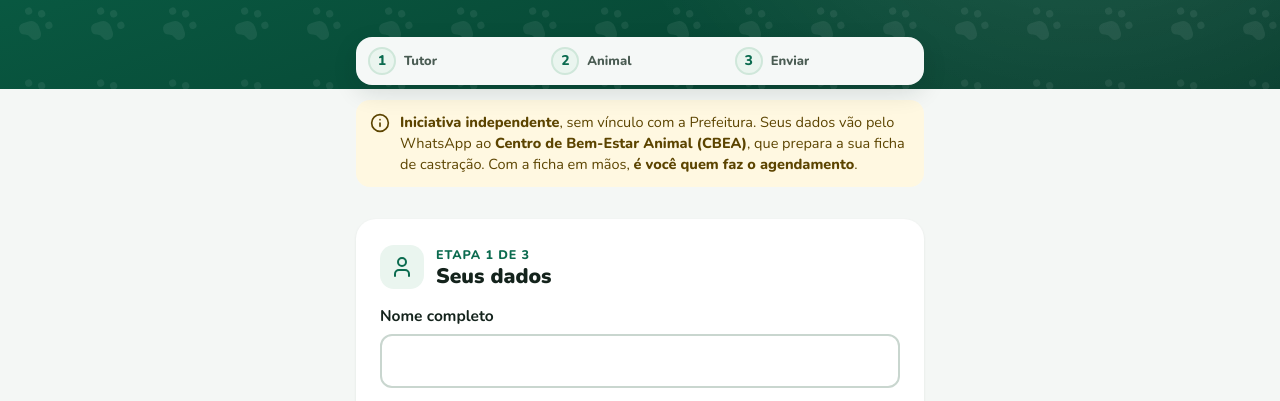
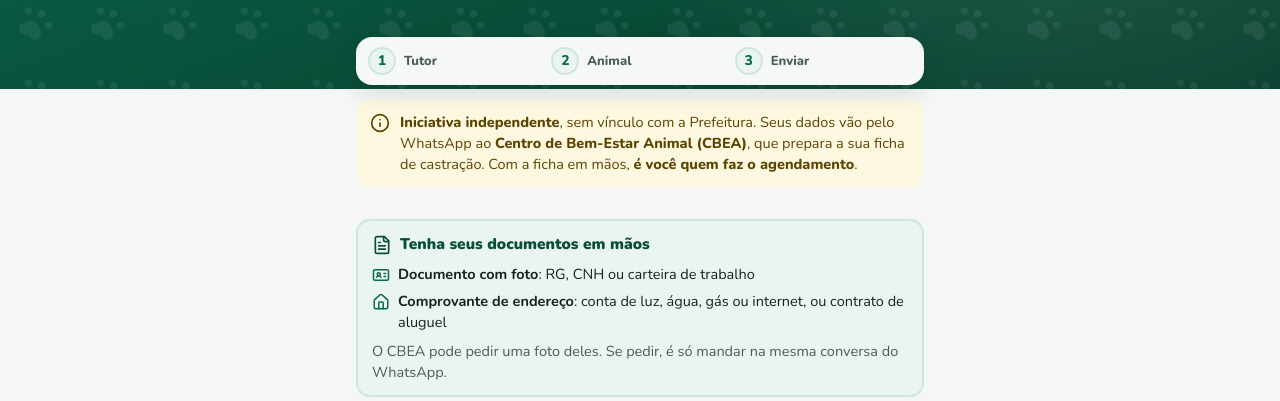
Before and after one commit to jonasgm1/castracao-joinville, a plain HTML site: page site/index.html in a window 1280 px wide. Shown: the part 372-773 px from the top of the page. Drawn offline with nearby package versions, Linux system fonts and the light colour scheme.

Commit message:
Avisa que o CBEA pode pedir documento com foto e comprovante de endereço
Bloco no início com exemplos e lembrete curto antes do botão de envio.

Co-Authored-By: Claude Opus 5.5 <noreply@anthropic.com>
Claude-Session: https://claude.ai/code/session_01Ed59MWfE9foXq6vxXorM6T

```diff
--- a/site/index.html
+++ b/site/index.html
@@ -122,6 +122,13 @@ details.preview pre{margin:0;padding:0 14px 14px;white-space:pre-wrap;word-break
 .btn-wa svg{width:26px;height:26px}
 .to{margin:0;text-align:center;font-size:14px;color:var(--ink-2)}
 .to a{white-space:nowrap}
+.docs{background:var(--green-lt);border:2px solid var(--green-md);border-radius:14px;padding:12px 14px;font-size:14.5px}
+.docs>b{display:flex;align-items:center;gap:8px;font-size:15.5px;font-weight:900;color:var(--green-dk)}
+.docs>b .ico{font-size:20px}
+.docs ul{list-style:none;margin:8px 0 0;padding:0;display:flex;flex-direction:column;gap:6px}
+.docs li{display:flex;gap:8px;align-items:flex-start}
+.docs li .ico{font-size:18px;color:var(--green);margin-top:2px}
+.docs p{margin:8px 0 0;color:var(--ink-2)}
 .privacy{display:flex;gap:8px;align-items:flex-start;font-size:14px;color:var(--ink-2)}
 .privacy .ico{font-size:18px;color:var(--green);margin-top:1px}
 
@@ -159,6 +166,9 @@ html{scroll-behavior:smooth}
   <symbol id="i-lock" viewBox="0 0 24 24"><rect width="18" height="11" x="3" y="11" rx="2" ry="2"/><path d="M7 11V7a5 5 0 0 1 10 0v4"/></symbol>
   <symbol id="i-info" viewBox="0 0 24 24"><circle cx="12" cy="12" r="10"/><path d="M12 16v-4"/><path d="M12 8h.01"/></symbol>
   <symbol id="i-alert" viewBox="0 0 24 24"><circle cx="12" cy="12" r="10"/><line x1="12" x2="12" y1="8" y2="12"/><line x1="12" x2="12.01" y1="16" y2="16"/></symbol>
+  <symbol id="i-idcard" viewBox="0 0 24 24"><path d="M16 10h2"/><path d="M16 14h2"/><path d="M6.17 15a3 3 0 0 1 5.66 0"/><circle cx="9" cy="11" r="2"/><rect x="2" y="5" width="20" height="14" rx="2"/></symbol>
+  <symbol id="i-home" viewBox="0 0 24 24"><path d="M15 21v-8a1 1 0 0 0-1-1h-4a1 1 0 0 0-1 1v8"/><path d="M3 10a2 2 0 0 1 .709-1.528l7-5.999a2 2 0 0 1 2.582 0l7 5.999A2 2 0 0 1 21 10v9a2 2 0 0 1-2 2H5a2 2 0 0 1-2-2z"/></symbol>
+  <symbol id="i-file" viewBox="0 0 24 24"><path d="M15 2H6a2 2 0 0 0-2 2v16a2 2 0 0 0 2 2h12a2 2 0 0 0 2-2V7Z"/><path d="M14 2v4a2 2 0 0 0 2 2h4"/><path d="M10 9H8"/><path d="M16 13H8"/><path d="M16 17H8"/></symbol>
   <symbol id="i-check" viewBox="0 0 24 24"><path d="M20 6 9 17l-5-5"/></symbol>
 </svg>
 
@@ -198,6 +208,15 @@ html{scroll-behavior:smooth}
 <main class="wrap">
   <p class="notice" role="note"><svg class="ico"><use href="#i-info"/></svg>
     <span><b>Iniciativa independente</b>, sem vínculo com a Prefeitura. Seus dados vão pelo WhatsApp ao <b>Centro de Bem-Estar Animal (CBEA)</b>, que prepara a sua ficha de castração. Com a ficha em mãos, <b>é você quem faz o agendamento</b>.</span></p>
+
+  <aside class="docs" aria-labelledby="h-docs">
+    <b id="h-docs"><svg class="ico"><use href="#i-file"/></svg>Tenha seus documentos em mãos</b>
+    <ul>
+      <li><svg class="ico"><use href="#i-idcard"/></svg><span><b>Documento com foto</b>: RG, CNH ou carteira de trabalho</span></li>
+      <li><svg class="ico"><use href="#i-home"/></svg><span><b>Comprovante de endereço</b>: conta de luz, água, gás ou internet, ou contrato de aluguel</span></li>
+    </ul>
+    <p>O CBEA pode pedir uma foto deles. Se pedir, é só mandar na mesma conversa do WhatsApp.</p>
+  </aside>
 
   <form id="form" novalidate>
     <div style="display:flex;flex-direction:column;gap:18px">
@@ -245,6 +264,10 @@ html{scroll-behavior:smooth}
         <div class="summary" id="summary" role="alert" tabindex="-1" hidden>
           <strong><svg class="ico"><use href="#i-alert"/></svg>Falta corrigir:</strong>
           <ul id="summary-list"></ul>
+        </div>
+        <div class="docs">
+          <b><svg class="ico"><use href="#i-file"/></svg>Lembrete</b>
+          <p style="color:inherit">Se o CBEA pedir, envie pelo WhatsApp a foto do seu <b>documento com foto</b> (RG ou CNH) e do <b>comprovante de endereço</b> (conta de luz ou água).</p>
         </div>
         <details class="preview"><summary>Ver a ficha que será enviada</summary><pre id="preview"></pre></details>
         <button type="submit" class="btn-wa">
```
